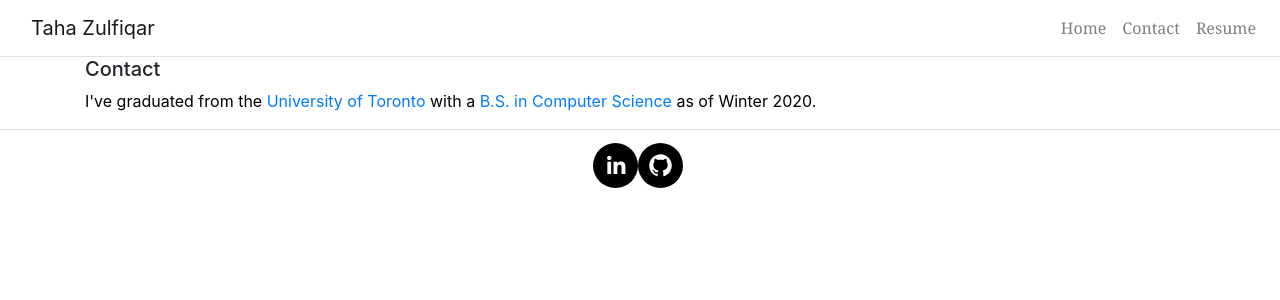
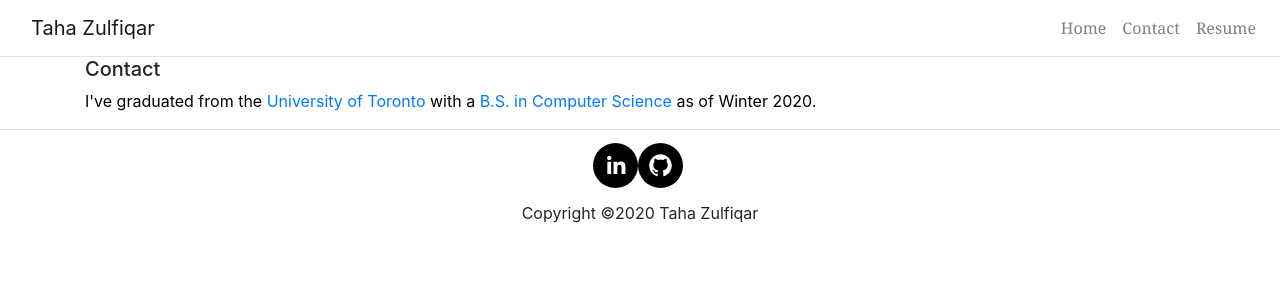
Before and after one commit to tahazulfiqar/ReactWebsite, a React (Create React App) app: page /contact in a window 1280 px wide. Shown: the top 300 px of the page. Built offline with nearby package versions, Linux system fonts and the light colour scheme; the HTML template or start-up script is replaced by a standard one.

Commit message:
Added copyright text in the footer

```diff
--- a/src/components/Footer.js
+++ b/src/components/Footer.js
@@ -4,12 +4,12 @@ import { SocialIcon } from "react-social-icons";
 
 export const Footer = () => {
   return (
+    <div>
       <div
         className="border-top"
         style={{
           display: "flex",
           justifyContent: "center",
-        alignItems: "center",
           padding: "1%",
         }}
       >
@@ -29,5 +29,12 @@ export const Footer = () => {
           />
         </div>
       </div>
+      <div className="row text-center">
+        <p className="col-sm">
+          {" "}
+          Copyright &copy;{new Date().getFullYear()} Taha Zulfiqar
+        </p>
+      </div>
+    </div>
   );
 };
```
Lines whose indentation alone changed are shown as unchanged.
